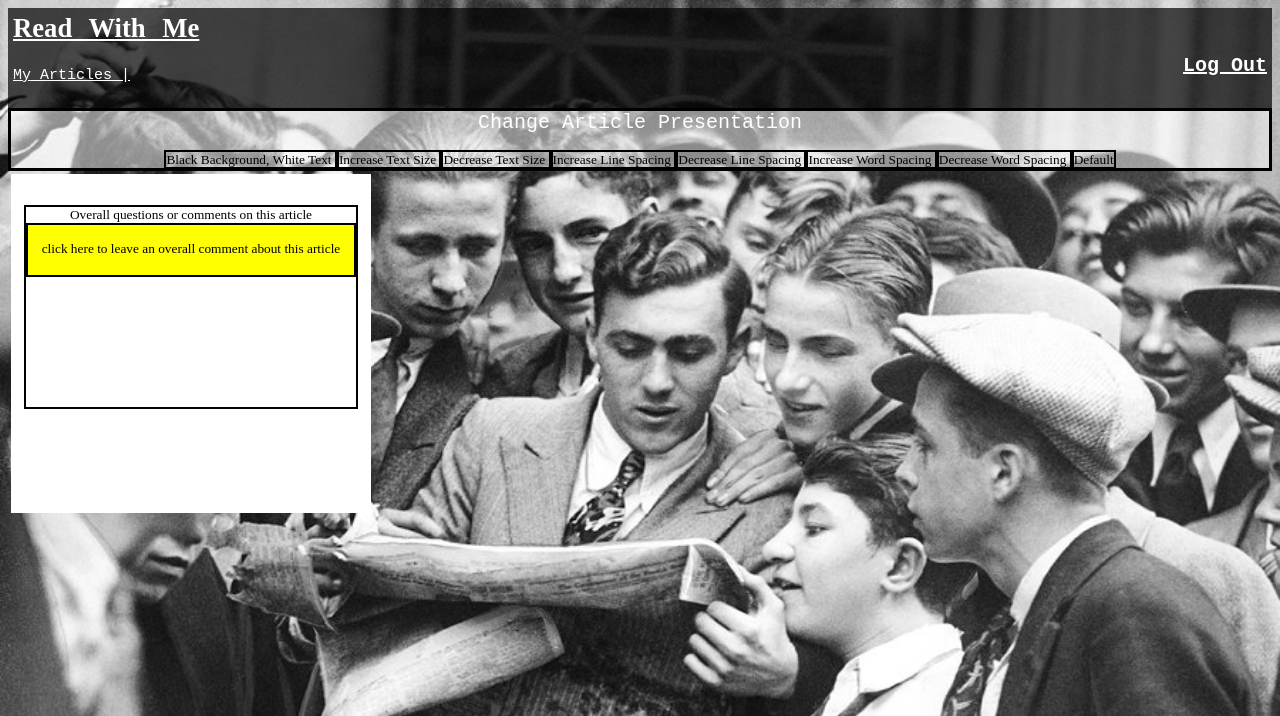
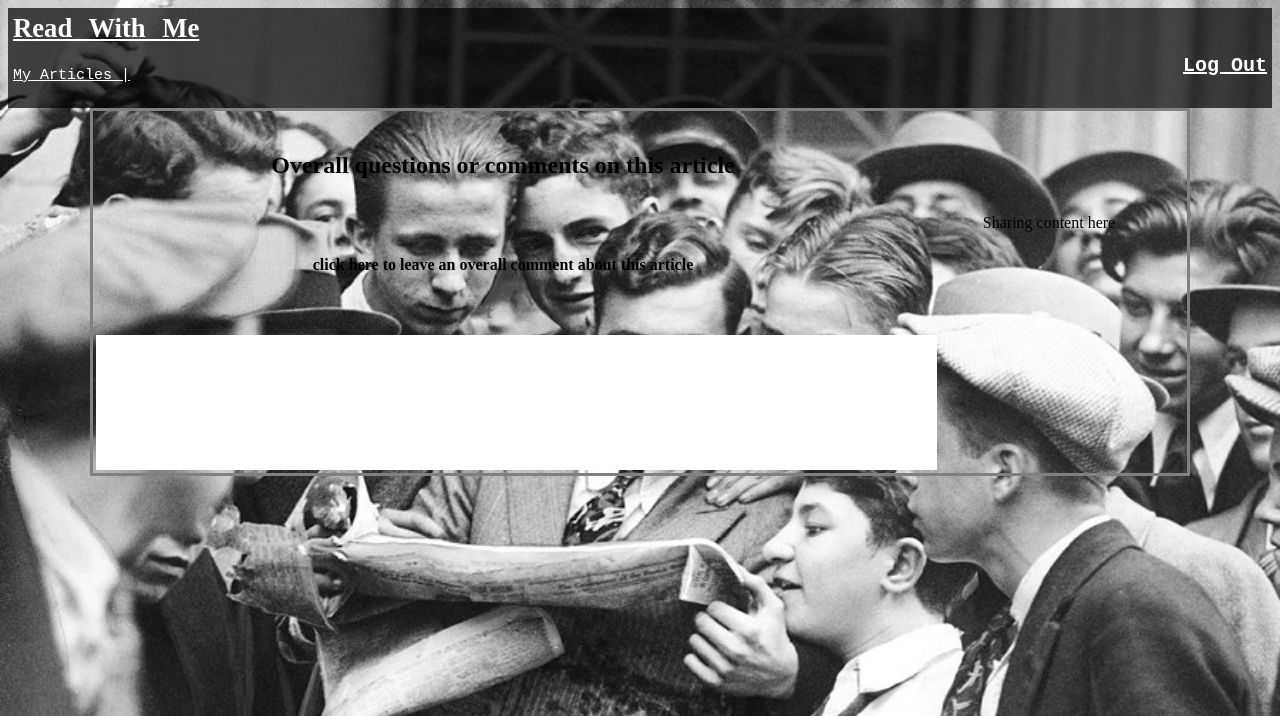
Before and after one commit to vbhartia/ReadWithMe, a Django app: page /iframe/ in a window 1280 px wide. Shown: the top 716 px of the page. Run offline with Django 3.2, Linux system fonts and the light colour scheme; parts of the project's set-up code (start-up, migrations or seed data) failed here and were passed over; some libraries are stand-ins or nearby versions.

Commit message:
Headline and overall comments are being stored. Updated css for iFrame

```diff
--- a/static/rwm_proj/RWM_reader.css
+++ b/static/rwm_proj/RWM_reader.css
@@ -5,7 +5,7 @@
     left : 0;
     width : 100%;
     height : 100%;
-    background-color:rgba(0, 0, 0, .5);
+    background-color:rgba(0, 0, 0, .9);
     z-index : 10000000;
     padding : 5pt
 }
--- a/templates/iFrame_view.html
+++ b/templates/iFrame_view.html
@@ -45,52 +45,57 @@
 
 <!-- Reading Content -->
 
-<!--Reading Controls -->
-<div id='article_reading_controls_RWM_Viwer_id' class='article_reading_controls_RWM_Viwer_class'>
-    <span class='page_text_RWM_Viewer'>Change Article Presentation</span>
+<style>
+    #reading_contents #table_container
+    {
+        margin: auto;
+        border-style:solid;
+    }
+    .user_headline_input_class .user_comment_input_class
+    {
+        background:yellow;
 
-    <br />
-    <br />
-    <a id='background_text_setting_id'      class='article_reading_controls_buttons_RWM_Viewer_class'>
-        Black Background, White Text
-    </a>
+    }
+</style>
 
-    <a id='increase_text_size_id'           class='article_reading_controls_buttons_RWM_Viewer_class'>
-        Increase Text Size
-    </a>
+<div id="reading_contents">
 
-    <a id='decrease_text_size_id'           class='article_reading_controls_buttons_RWM_Viewer_class'>
-        Decrease Text Size
-    </a>
 
-    <a id='increase_line_spacing_id'        class='article_reading_controls_buttons_RWM_Viewer_class'>
-        Increase Line Spacing
-    </a>
+    <!--Table for Reading Properties -->
 
-    <a id='decrease_line_spacing_id'        class='article_reading_controls_buttons_RWM_Viewer_class'>
-        Decrease Line Spacing
-    </a>
+    <table id='table_container' width='1100px'>
+        <tr>
+            <td width='75%' id='overall_comments'>
+                <!--Overall Comment Section -->
 
-    <a id='increase_word_spacing_id'        class='article_reading_controls_buttons_RWM_Viewer_class'>
-        Increase Word Spacing
-    </a>
+                    <div id='headline_comment_id' class='headline_comment_class'>
+                        <br/>
+                        <h2>
+                            Overall questions or comments on this article
+                        </h2>
+                        <br/>
+                    </div>
 
-    <a id='decrease_word_spacing_id'        class='article_reading_controls_buttons_RWM_Viewer_class'>
-        Decrease Word Spacing
-    </a>
-
-    <a id='default_settings_id'             class='article_reading_controls_buttons_RWM_Viewer_class'>
-        Default
-    </a>
-
-    <br />
+                    <div id='overall_comment_id' class='user_overall_comment_class'>
+                        <br/>
+                        <h4>
+                            click here to leave an overall comment about this article
+                        </h4>
 
                     </div>
 
-<!--Table for Reading Properties -->
+                    <br/>
+                    <br/>
 
-<table>
+            </td>
+
+            <td id='article_sharing'>
+                Sharing content here
+            </td>
+        </tr>
+
         <tr>
+
             <td width='75%' id='article_content'>
 
             <!-- Reading content -->
@@ -98,19 +103,7 @@
                 <div id='article_content_RWM_Viewer' class='article_content_RWM_Viewer_class'>
                     <br/>
 
-            <!--Overall Comment Section -->
 
-                    <div id='overall_comment_RWM_Viewer_id' class='overall_comment_RWM_Viewer_class'>
-                        Overall questions or comments on this article
-                        <br/>
-
-                        <div id='leave_comment_RWM_Viewer_id' class='leave_comment_RWM_Viewer_class'>
-                            <br/>
-                            click here to leave an overall comment about this article
-                        </div>
-                        <br/>
-                        <br/>
-                    </div>
 
                         <br/>
                         <div id='RWM_headline'>
@@ -144,6 +137,7 @@
             </td>
         </tr>
     </table>
+</div>
 
 
 
@@ -394,6 +388,114 @@ function enable_commenting()
     }
 
 
+   $('#headline_comment_id').mouseup(function(event)
+    {
+
+       var user_comment = "";
+        user_comment += "<div class='user_headline_input_class' "
+        user_comment +=">"
+
+        user_comment += "<br/>"
+
+        user_comment +='<strong>' + ArticleContent.creator_username + ': </strong>'
+        user_comment +='<input type="text" id="headline_comment_input_id"/>'
+        user_comment +='</div>'
+
+        $('#headline_comment_id').replaceWith(user_comment)
+
+        $('input') // retrieve all inputs
+        .keydown(function(e)
+        { // bind keydown on all inputs
+            if (e.keyCode == 13)
+            {
+                // enter was pressed
+                alert('Submitting Headline')
+                $(this).closest('input').submit(); // submit the current form
+            }
+        });
+
+        $('input').submit(
+        function()
+            {
+
+            commentContent.headline = {
+                "comment": $('#headline_comment_input_id').val()
+                }
+
+            alert(commentContent.headline.comment)
+            SendComments()
+
+            }
+        )
+
+
+
+    });
+
+
+   $('#overall_comment_id').mouseup(function(event)
+    {
+
+        var user_comment = "";
+        user_comment += "<div class='user_comment_input_class' "
+        user_comment +=">"
+
+        user_comment += "<br/>"
+
+        user_comment +='<strong>' + ArticleContent.creator_username + ': </strong>'
+        user_comment +='<input type="text" id="overall_comment_input_id"/>'
+        user_comment +='</div>'
+
+        $('#overall_comment_id').replaceWith(user_comment)
+
+        $('input') // retrieve all inputs
+        .keydown(function(e)
+        { // bind keydown on all inputs
+            if (e.keyCode == 13)
+            {
+                // enter was pressed
+                alert('Submitting Overall comment')
+                $(this).closest('input').submit(); // submit the current form
+            }
+        });
+
+
+        $('input').submit(
+        function()
+            {
+
+            commentContent.overall = {
+                "comment": $('#overall_comment_input_id').val()
+                }
+
+            alert(commentContent.overall.comment)
+            SendComments()
+
+            }
+        )
+
+
+
+    });
+
+
+    $('#headline_comment_input_id').submit(
+        function()
+            {
+                alert('here')
+            }
+        )
+
+
+
+
+
+
+
+
+
+
+
     function SendComments()
     {
         commentContent.articleid = ArticleContent.server_id
@@ -404,6 +506,23 @@ function enable_commenting()
 
     }
 
+
+
+
+
+
+
+
+
+
+
+
+
+
+
+
+
+
 }
 
 
```
Also changed, not shown: RWM_DB.db, 1 other file. Lines whose indentation alone changed are shown as unchanged.
